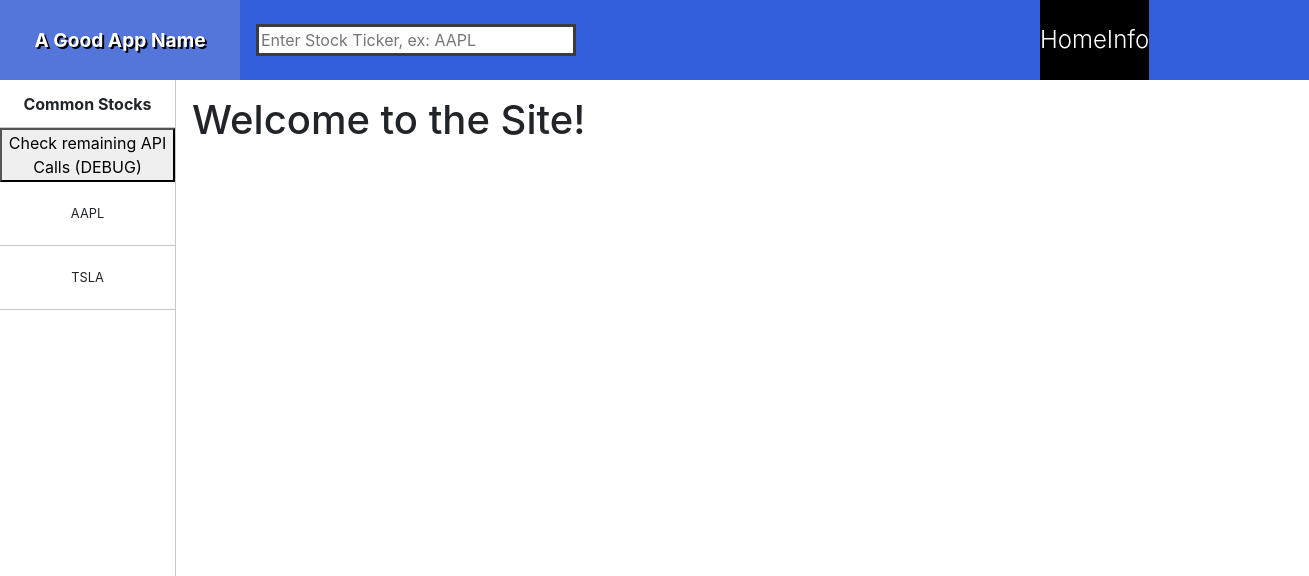
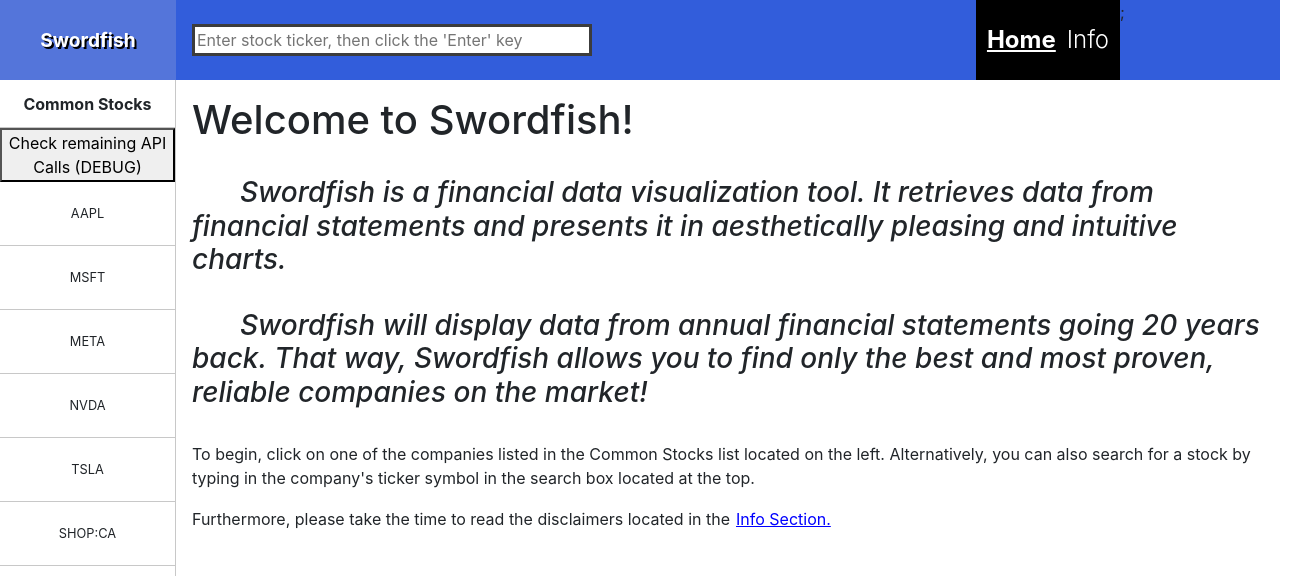
Before and after one commit to andiz-hang/Swordfish, a React (Create React App) app: page / in a window 1280 px wide. Shown: the top 576 px of the page, 1309 px wide, since content can reach past the window. Built offline with nearby package versions, Linux system fonts and the light colour scheme.

Commit message:
added final fixds

```diff
--- a/src/App.jsx
+++ b/src/App.jsx
@@ -4,12 +4,11 @@ import "./App.css";
 
 import Banner from "./components/Banner";
 import Sidebar from "./components/Sidebar";
-// import ApiHandler from "./components/ApiHandler";
 import MainPage from "./components/MainPage";
 
 class App extends Component {
   state = {
-    sidebarStocks: ["AAPL", "TSLA"],
+    sidebarStocks: ["AAPL", "MSFT", "META", "NVDA", "TSLA", "SHOP:CA"],
     currentStock: "",
     currentMainPage: "Home",
   };
@@ -35,7 +34,10 @@ class App extends Component {
   render() {
     return (
       <div className="App">
-        <Banner onUpdatePage={this.handleUpdatePage} />
+        <Banner
+          onUpdatePage={this.handleUpdatePage}
+          page={this.state.currentMainPage}
+        />
         <Sidebar
           stocks={this.state.sidebarStocks}
           currentStock={this.state.currentStock}
@@ -45,6 +47,7 @@ class App extends Component {
           stock={this.state.currentStock}
           page={this.state.currentMainPage}
           onAddStock={this.handleAddStock}
+          onUpdatePage={this.handleUpdatePage}
         />
       </div>
     );
--- a/src/components/Banner.css
+++ b/src/components/Banner.css
@@ -2,7 +2,7 @@
   grid-column: 1/3;
 
   display: grid;
-  grid-template-columns: 15rem 50rem auto 10rem;
+  grid-template-columns: 11rem 50rem auto 10rem;
   background-color: #325ddb;
 }
 
@@ -26,7 +26,7 @@
 
 .search-bar {
   margin: 1.5rem 1rem;
-  width: 20rem;
+  width: 25rem;
   border: 0.2rem solid rgb(60, 60, 60);
 }
 
@@ -53,6 +53,11 @@
   margin: 0;
 }
 
+.nav-selected {
+  text-decoration: underline;
+  font-weight: bold;
+}
+
 .nav-text:hover {
   cursor: pointer;
   text-decoration: underline;
--- a/src/components/Banner.jsx
+++ b/src/components/Banner.jsx
@@ -8,6 +8,37 @@ class Banner extends Component {
 
     this.updateInput = this.updateInput.bind(this);
     this.onKeyPressed = this.onKeyPressed.bind(this);
+  }
+
+  // For the purposes of showing which nav is being selected. eg. if the Home page is selected, underline the Home button
+  getNavLinks() {
+    const link_names = ["Home", "Info"];
+    const links = [];
+    for (const page in link_names) {
+      if (this.props.page === link_names[page]) {
+        links.push(
+          <h6
+            key={link_names[page]}
+            className="nav-text nav-selected"
+            onClick={() => this.props.onUpdatePage(link_names[page], "")}
+          >
+            {link_names[page]}
+          </h6>
+        );
+      } else {
+        links.push(
+          <h6
+            key={link_names[page]}
+            className="nav-text"
+            onClick={() => this.props.onUpdatePage(link_names[page], "")}
+          >
+            {link_names[page]}
+          </h6>
+        );
+      }
+    }
+
+    return links;
   }
 
   updateInput(e) {
@@ -27,31 +58,16 @@ class Banner extends Component {
           className="banner-pagename"
           onClick={() => this.props.onUpdatePage("Home", "")}
         >
-          A Good App Name
+          Swordfish
         </div>
-
         <input
           className="search-bar"
           type="text"
-          placeholder="Enter Stock Ticker, ex: AAPL"
+          placeholder="Enter stock ticker, then click the 'Enter' key"
           onChange={this.updateInput}
           onKeyDown={this.onKeyPressed}
         />
-
-        <ul className="nav-bar">
-          <h6
-            className="nav-text"
-            onClick={() => this.props.onUpdatePage("Home", "")}
-          >
-            Home
-          </h6>
-          <h6
-            className="nav-text"
-            onClick={() => this.props.onUpdatePage("Info", "")}
-          >
-            Info
-          </h6>
-        </ul>
+        <ul className="nav-bar">{this.getNavLinks()}</ul>;
       </header>
     );
   }
--- a/src/components/MainPage.css
+++ b/src/components/MainPage.css
@@ -1,5 +1,22 @@
 .MainPage {
   padding: 1rem;
+}
+
+.home-description {
+  font-style: italic;
+  text-indent: 3rem;
+  margin: 2rem 0;
+}
+
+.to-info-button {
+  border: none;
+  background: none;
+  text-decoration: underline;
+  color: blue;
+}
+
+.to-info-button:hover {
+  color: darkblue;
 }
 
 .company-name {
--- a/src/components/MainPage.jsx
+++ b/src/components/MainPage.jsx
@@ -19,7 +19,7 @@ class MainPage extends Component {
       return <Info />;
     } else {
       // if (this.props.page) is some weird unexpected value, default to the Home Page
-      return <Home />;
+      return <Home onUpdatePage={this.props.onUpdatePage} />;
     }
   }
 }
--- a/src/components/Sidebar.css
+++ b/src/components/Sidebar.css
@@ -37,8 +37,9 @@
   cursor: pointer;
 }
 
-.selected {
+.sidebar-selected {
   font-weight: bold;
   background: linear-gradient(to left, lightblue 50%, lightgray 50%) right;
   background-size: 200%;
+  text-decoration: underline;
 }
--- a/src/components/Sidebar.jsx
+++ b/src/components/Sidebar.jsx
@@ -34,7 +34,7 @@ class Sidebar extends Component {
         sidebarItems.push(
           <li
             key={stockName}
-            className="sidebar-item selected"
+            className="sidebar-item sidebar-selected"
             onClick={() => this.props.onUpdatePage("StockInfo", stockName)}
           >
             <span>{stockName}</span>
--- a/src/components/main-page-components/Home.jsx
+++ b/src/components/main-page-components/Home.jsx
@@ -5,7 +5,35 @@ class Home extends Component {
   render() {
     return (
       <main className="MainPage">
-        <h1>Welcome to the Site!</h1>
+        <h1>Welcome to Swordfish!</h1>
+        <h3 className="home-description">
+          Swordfish is a financial data visualization tool. It retrieves data
+          from financial statements and presents it in aesthetically pleasing
+          and intuitive charts.
+        </h3>
+        <h3 className="home-description">
+          Swordfish will display data from annual financial statements going 20
+          years back. That way, Swordfish allows you to find only the best and
+          most proven, reliable companies on the market!
+        </h3>
+        <p>
+          To begin, click on one of the companies listed in the Common Stocks
+          list located on the left. Alternatively, you can also search for a
+          stock by typing in the company's ticker symbol in the search box
+          located at the top.
+        </p>
+        <p>
+          Furthermore, please take the time to read the disclaimers located in
+          the
+          <button
+            className="to-info-button"
+            onClick={() => {
+              this.props.onUpdatePage("Info", "");
+            }}
+          >
+            Info Section.
+          </button>
+        </p>
       </main>
     );
   }
--- a/src/components/main-page-components/Info.jsx
+++ b/src/components/main-page-components/Info.jsx
@@ -5,18 +5,13 @@ class Info extends Component {
   render() {
     return (
       <main className="MainPage">
-        <h1>This is the Info Page</h1>
-
-        <h1>Please read before proceeding!</h1>
+        <h1>Tips and Warnings</h1>
         <ul>
-          <li>Bank/Insurance Stocks</li>
-          <li>Api Daily Limit</li>
-          <li>Stock list refresh</li>
           <li>
             <p>
               The app will search for companies listed on US exchanges by
               default. To search for companies listed on other exchanges, add
-              the country code after the ticker symbol in the search bar
+              the country code after the ticker symbol in the search bar.
             </p>
             <p>The supported countries are:</p>
             <ul>
@@ -28,6 +23,18 @@ class Info extends Component {
             </ul>
             <p>Examples: "T:CA", "GFNORTEO:MM"</p>
           </li>
+          <li>
+            Some companies will not have applicable data available. Notably,
+            banking and insurance companies do not report profits.
+          </li>
+          <li>
+            The Common Stocks list will be reset if the page is refreshed.
+          </li>
+          <li>
+            The API being used has a limited amount of calls available per day.
+            If there is no data showing, it may be because the daily limit has
+            been reached.
+          </li>
         </ul>
       </main>
     );
```
